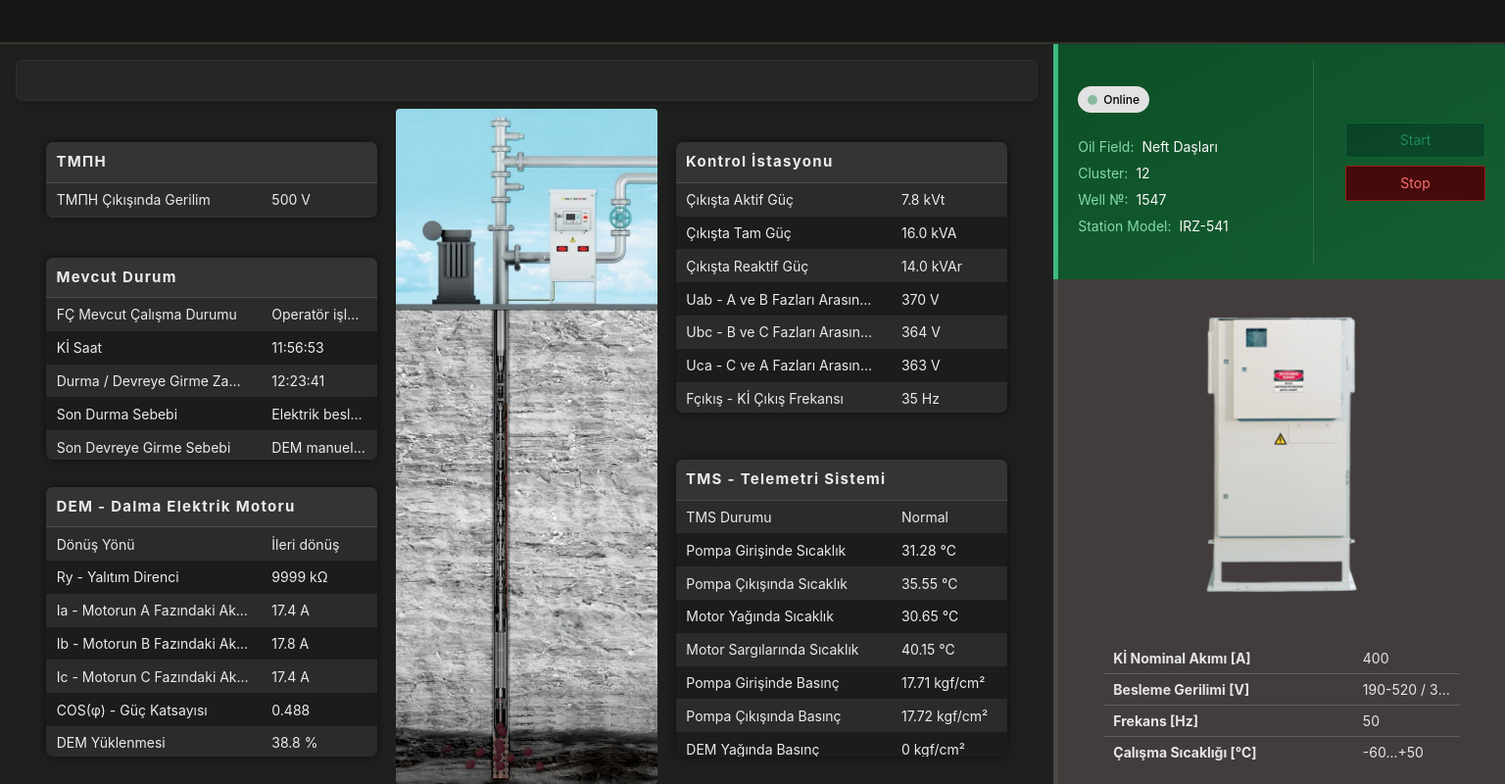
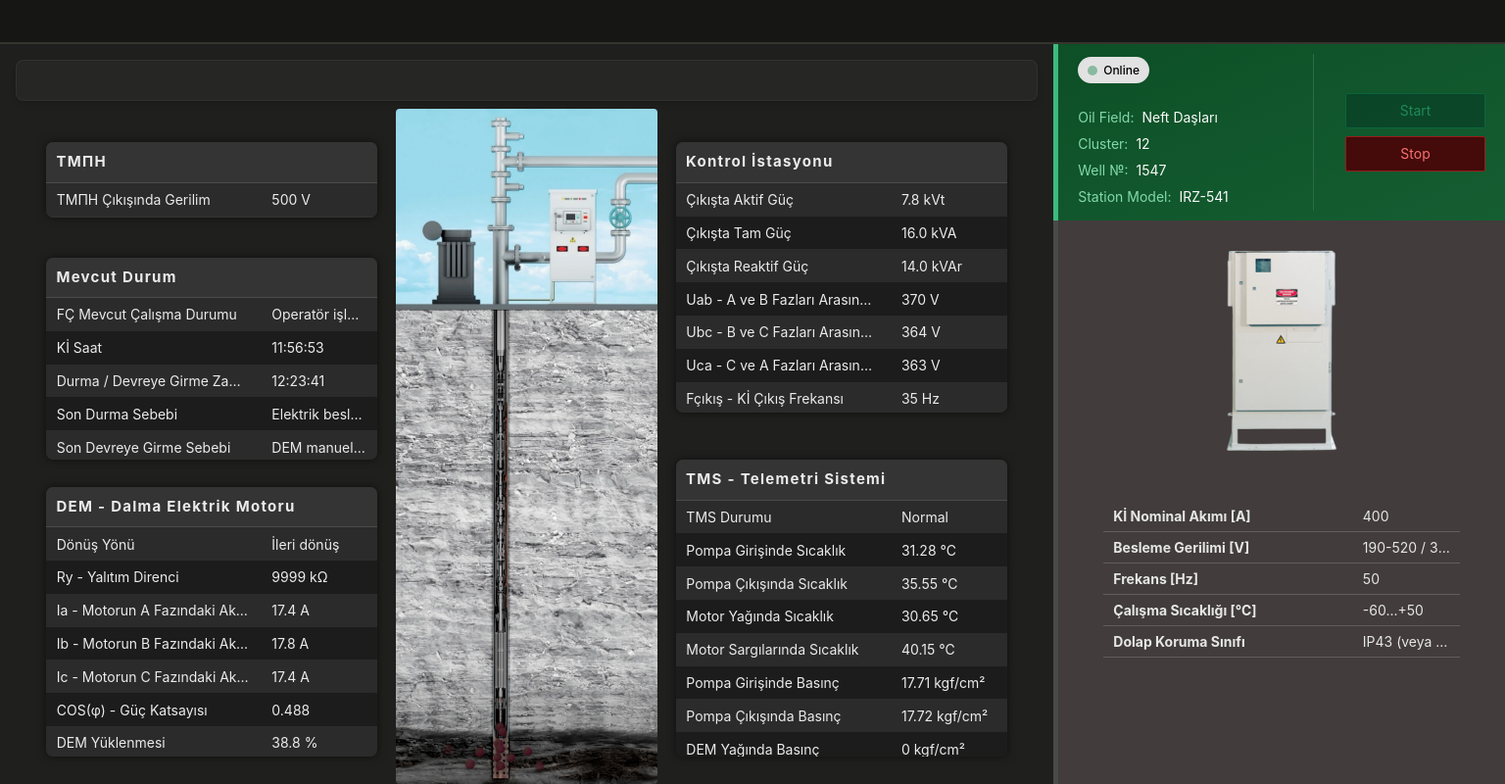
Before and after one commit to npashayev/simulation, a plain HTML site: page index.html in a window 1536 px wide. Shown: the whole page at 98% size. Drawn offline with Linux system fonts and the light colour scheme.

Commit message:
Update responsiveness

```diff
--- a/css/station-info.css
+++ b/css/station-info.css
@@ -59,3 +59,10 @@
   padding-right: 50px;
   font-weight: bold;
 }
+
+@media (min-width: 1536px) and (max-width: 1919.98px) {
+  .station-info__image-cnr {
+    margin-top: 8px;
+    height: 210px;
+  }
+}
--- a/css/well-info.css
+++ b/css/well-info.css
@@ -99,6 +99,14 @@
   align-self: stretch;
 }
 
+/* 1536px laptops: tighter box so the sidebar fits without feeling cramped */
+@media (min-width: 1536px) and (max-width: 1919.98px) {
+  .well-info {
+    padding-block: 10px;
+    min-height: 180px;
+  }
+}
+
 @media (max-width: 640px) {
   .well-info {
     padding: 16px;
```
